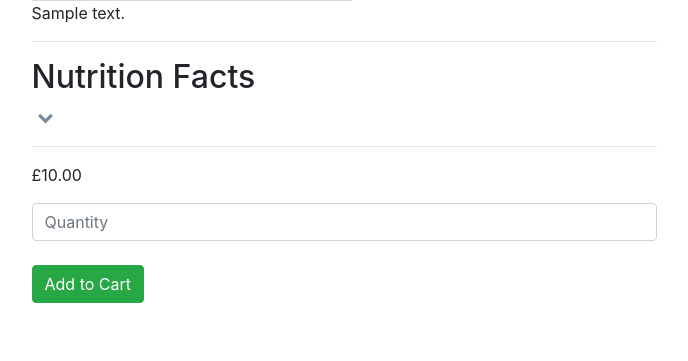
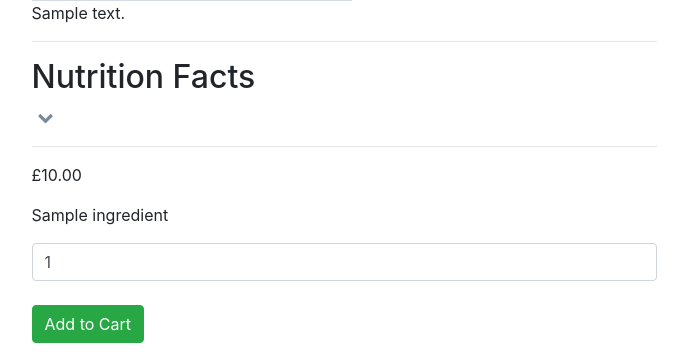
Before and after one commit to SianJade/keto-subscription-box, a Django app: template all_products/templates/product.html in a window 1280 px wide. Shown: the part 439-800 px from the top of the page, without its empty margins (296-984 px from the left). Run offline with Django 3.2, Linux system fonts and the light colour scheme; the template is opened without the code that fills it: values that come from a table or form of the project are taken from there, others are empty; tables that the repository leaves empty hold one stand-in row (values such as "Sample post"); grey boxes marked "Sample" are stand-in pictures; some libraries are stand-ins or nearby versions.

Commit message:
Uncomment ingredients for loop

```diff
--- a/all_products/templates/product.html
+++ b/all_products/templates/product.html
@@ -12,7 +12,7 @@
         <p class="product-info">{{ product.description }}</p>
         <hr>
         <h2>Nutrition Facts</h2>
-        <button onclick="seeMore('#seeMore1')" class="see-more"><i class="fa fa-chevron-down"></i></button>
+        <button onclick="seeMore('#seeMore1')" class="see-more" id="see-more-button"><i class="fa fa-chevron-down"></i></button>
         <table class="table nutrition-values" id="seeMore1">
             <tbody>
                 <tr>
@@ -55,13 +55,13 @@
         </table>
         <hr>
         <p>£{{ product.price }}</p>
-        <!-- {% for ingredient in ingredients %}
-        <p class="card-text">{{ ingredients }}, </p>
-        {% endfor %} -->
+        {% for ingredient in ingredients %}
+        <p>{{ ingredient }} </p>
+        {% endfor %}
         <form method="POST" action="{% url 'add_to_cart' product.id 'product' %}">
             {% csrf_token %}
             <div class="input_group">
-                <input type="number" name="quantity" min="1" max="999" class="form-control" placeholder="Quantity" valaue="1"/>
+                <input type="number" name="quantity" min="1" max="999" class="form-control" placeholder="Quantity" value="1"/>
                 <br>
                 <span class="input-group-btn">
                     <button class="btn btn-success" type="submit">Add to Cart</button>
```
